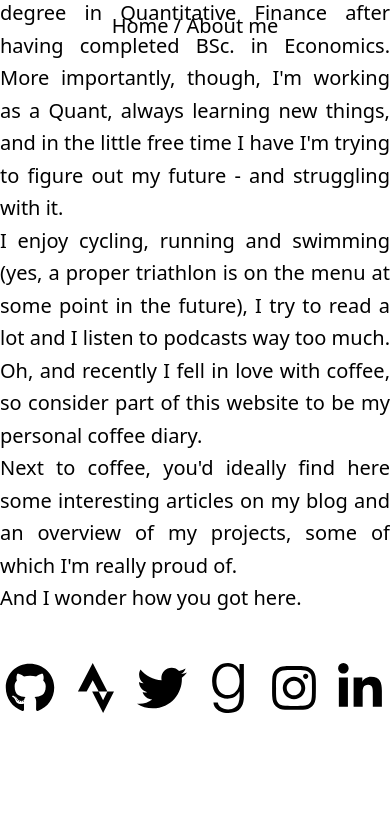
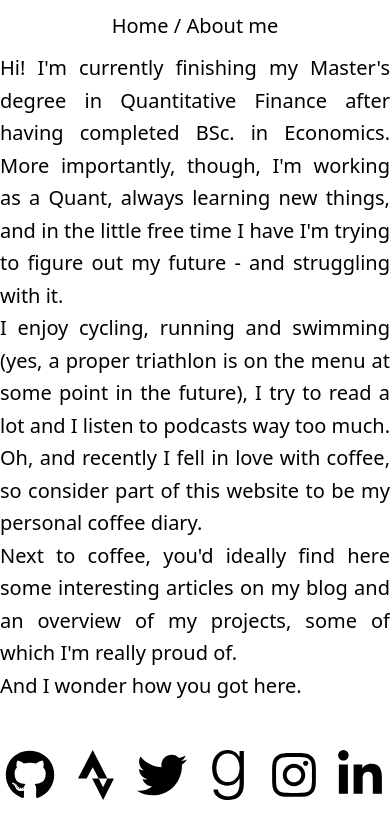
Before and after one commit to stepva/stepva.github.io, a Next.js app: page /about in a window 390 px wide. Shown: the top 838 px of the page. Built offline with nearby package versions, Linux system fonts and the light colour scheme.

Commit message:
lil mobile fix

```diff
--- a/pages/about.tsx
+++ b/pages/about.tsx
@@ -10,7 +10,7 @@ import {
 
 export default function About() {
   return (
-    <div className="flex justify-center items-center h-screen flex-col">
+    <div className="flex justify-center items-center min-h-screen flex-col">
       <header className="flex flex-row p-3 justify-center">
         <div className="order-1 text-center">
           <p className="text-xl">
@@ -21,7 +21,7 @@ export default function About() {
           </p>
         </div>
       </header>
-      <div className="h-2/3 max-w-2xl justify-center items-end flex flex-1 text-justify">
+      <div className="min-h-2/3 max-w-2xl justify-center items-center flex flex-1 text-justify">
         <p className="text-xl leading-relaxed">
           Hi! I&apos;m currently finishing my Master&apos;s degree in
           Quantitative Finance after having completed BSc. in Economics. More
@@ -38,7 +38,7 @@ export default function About() {
           And I wonder how you got here.
         </p>
       </div>
-      <div className="order-2 items-start h-1/3 flex flex-row justify-center p-10">
+      <div className="order-2 items-start min-h-1/3 flex flex-row justify-center p-10">
         <div className="order-1 p-2">
           <a href="https://github.com/stepva" target="_blank">
             <FaGithub size={50} />
```
